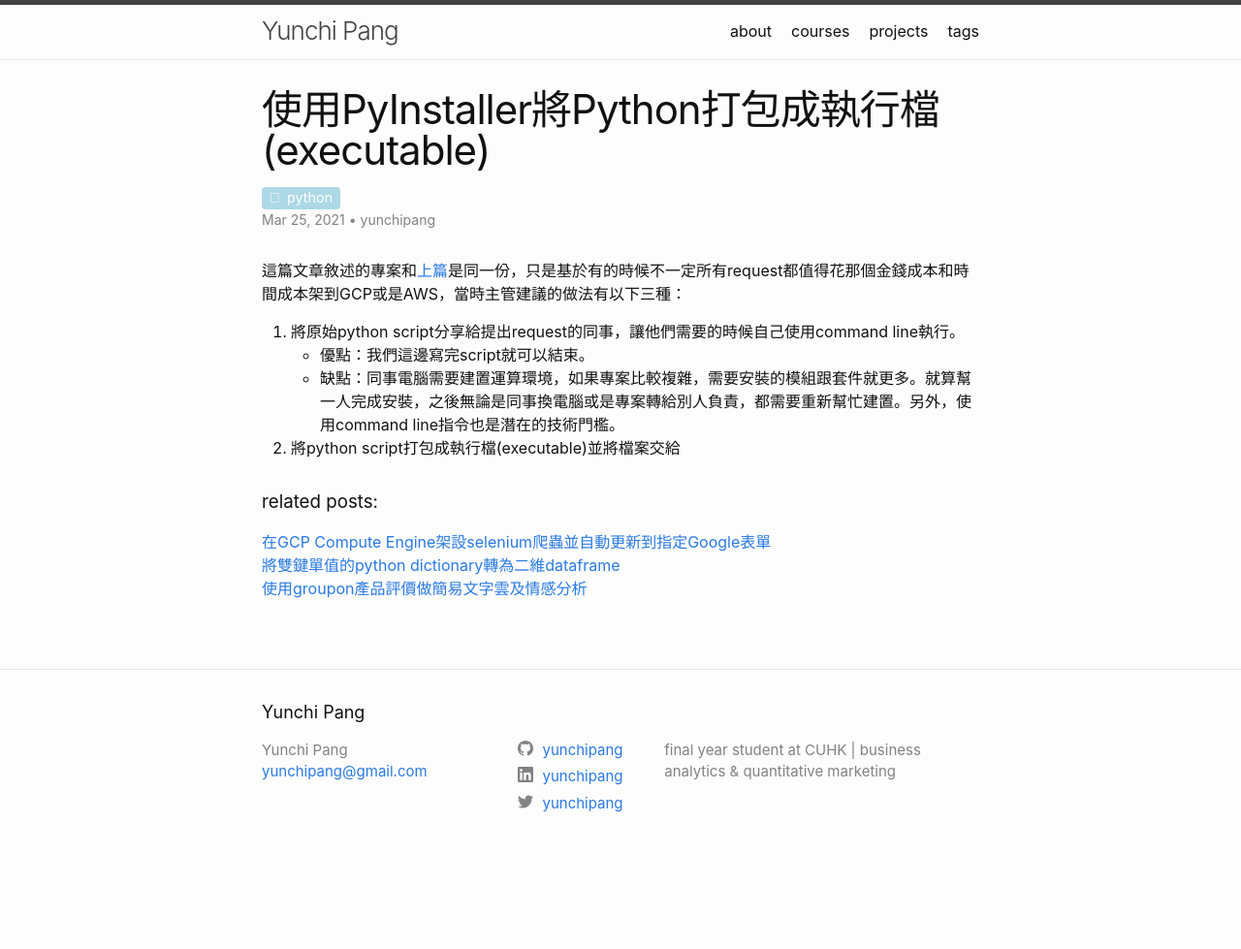
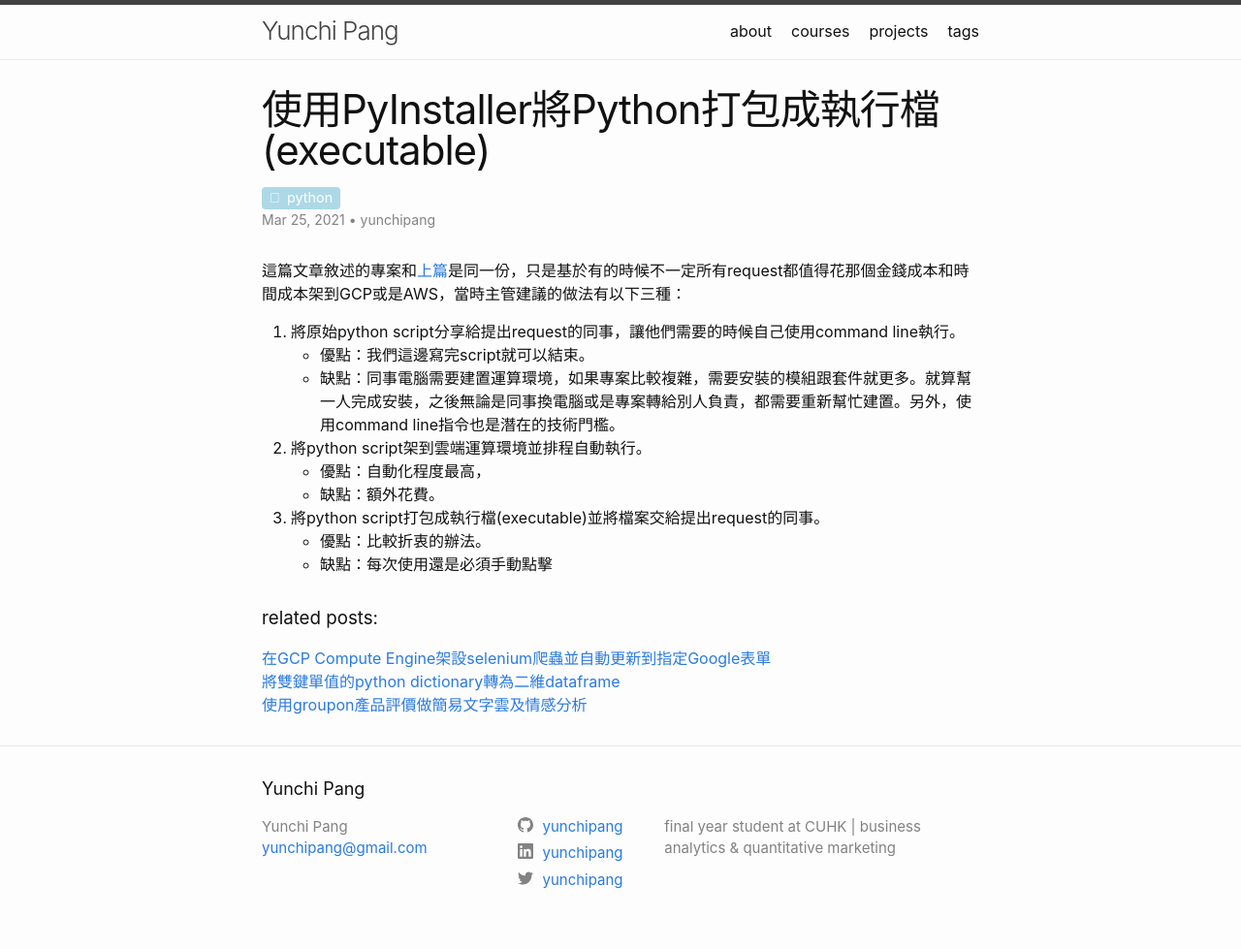
Before and after one commit to yunchipang/yunchipang.github.io, a Jekyll site: the page built from _posts/2021-03-25-create-exe-from-python-script-using-pyinstaller.md, in a window 1280 px wide. Shown: the whole page at 97% size. Built offline with Jekyll 4.4.1, drawn with Linux system fonts in a browser that asks for light colours; before the commit the page ends 900 px from its top, so only the background shows below that.

Commit message:
undo unfinished posts

```diff
--- a/_posts/2021-03-25-create-exe-from-python-script-using-pyinstaller.md
+++ b/_posts/2021-03-25-create-exe-from-python-script-using-pyinstaller.md
@@ -12,4 +12,9 @@ tags: [python]
 1. 將原始python script分享給提出request的同事，讓他們需要的時候自己使用command line執行。
 	* 優點：我們這邊寫完script就可以結束。
 	* 缺點：同事電腦需要建置運算環境，如果專案比較複雜，需要安裝的模組跟套件就更多。就算幫一人完成安裝，之後無論是同事換電腦或是專案轉給別人負責，都需要重新幫忙建置。另外，使用command line指令也是潛在的技術門檻。
-2. 將python script打包成執行檔(executable)並將檔案交給
+2. 將python script架到雲端運算環境並排程自動執行。
+	*  優點：自動化程度最高，
+	*  缺點：額外花費。
+3. 將python script打包成執行檔(executable)並將檔案交給提出request的同事。
+	* 優點：比較折衷的辦法。
+	* 缺點：每次使用還是必須手動點擊
```
Also changed, not shown: _posts/draft-cs50-week3-algorithms.md (renamed from _posts/2021-02-16-cs50-week3-algorithms.md, +1 -1 lines).
